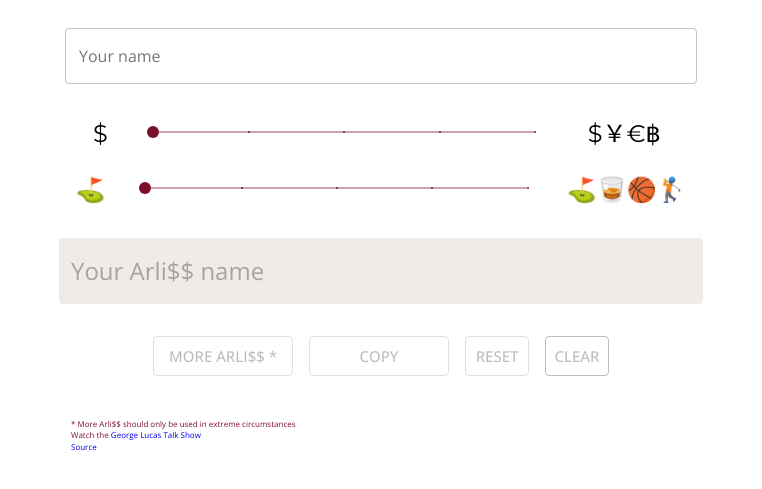
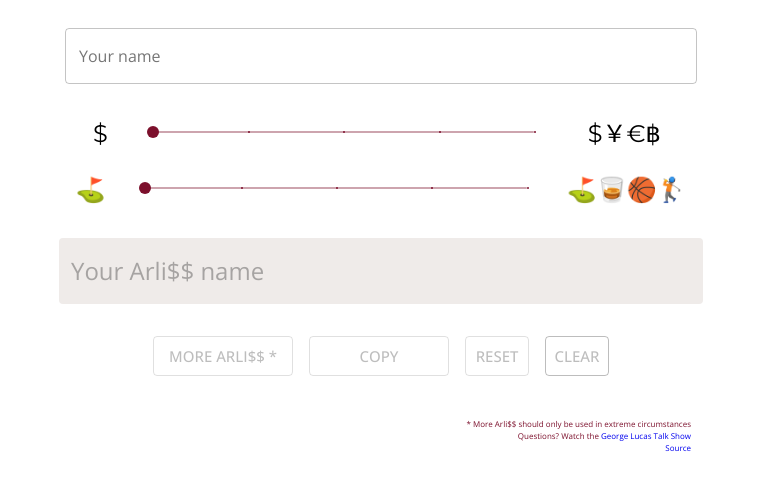
Before and after one commit to rabbitmaiden/arliss.me, a Gatsby site: page / in a window 1280 px wide. Shown: the part 129-618 px from the top of the page, without its empty margins (259-1021 px from the left). Built offline with nearby package versions, Linux system fonts and the light colour scheme; Gatsby itself is replaced by a stand-in of ours.

Commit message:
refactor / cleanup

```diff
--- a/src/pages/index.js
+++ b/src/pages/index.js
@@ -202,6 +202,35 @@ const randomForCharacter = (
   return char
 }
 
+const moreArlissArliss = (word) => {
+  if (!word) {
+    return word
+  }
+  const spliceInStr = (str, ind) => {
+    let wordChars = word.split('')
+    wordChars.splice(ind, 1, str)
+    return wordChars.join('')
+  }
+  let chars = word.split('').map((c) => c.toLowerCase())
+  let ind = chars.findIndex((c) => c === 'a')
+  if (ind > -1) {
+    return spliceInStr('arliss', ind)
+  }
+  ind = chars.findIndex((c) => c === 'r')
+  if (ind > -1) {
+    return spliceInStr('rliss', ind)
+  }
+  ind = chars.findIndex((c) => c === 'l')
+  if (ind > -1) {
+    return spliceInStr('liss', ind)
+  }
+  ind = chars.findIndex((c) => c === 'i')
+  if (ind > -1) {
+    return spliceInStr('iss', ind)
+  }
+  return `${word}liss`
+}
+
 const IndexPage = () => {
   const classes = useStyles()
   const [name, setName] = useState('')
@@ -229,35 +258,6 @@ const IndexPage = () => {
       randomForCharacter(char, money, sports, moreArliss)
     )
     return newChars.join('')
-  }
-
-  const moreArlissArliss = (word) => {
-    if (!word) {
-      return word
-    }
-    const spliceInStr = (str, ind) => {
-      let wordChars = word.split('')
-      wordChars.splice(ind, 1, str).join('')
-      return wordChars.join('')
-    }
-    let chars = word.split('').map((c) => c.toLowerCase())
-    let ind = chars.findIndex((c) => c === 'a')
-    if (ind > -1) {
-      return spliceInStr('arliss', ind)
-    }
-    ind = chars.findIndex((c) => c === 'r')
-    if (ind > -1) {
-      return spliceInStr('rliss', ind)
-    }
-    ind = chars.findIndex((c) => c === 'l')
-    if (ind > -1) {
-      return spliceInStr('liss', ind)
-    }
-    ind = chars.findIndex((c) => c === 'i')
-    if (ind > -1) {
-      return spliceInStr('iss', ind)
-    }
-    return `${word}liss`
   }
 
   const handleNameChange = (e) => {
@@ -507,19 +507,20 @@ const IndexPage = () => {
             lg={6}
             container
             direction='row'
-            justify='flex-start'
+            justify='flex-end'
           >
             <Typography
               className={classes.linkFont}
-              variant='body2'
+              variant='body1'
               color='primary'
+              align='right'
             >
               <span>
                 * More Arli$$ should only be used in extreme circumstances
               </span>
               <br />
               <span>
-                Watch the{' '}
+                Questions? Watch the{' '}
                 <a
                   className={classes.linkFont}
                   href='https://twitter.com/GLucasTalkShow'
```
